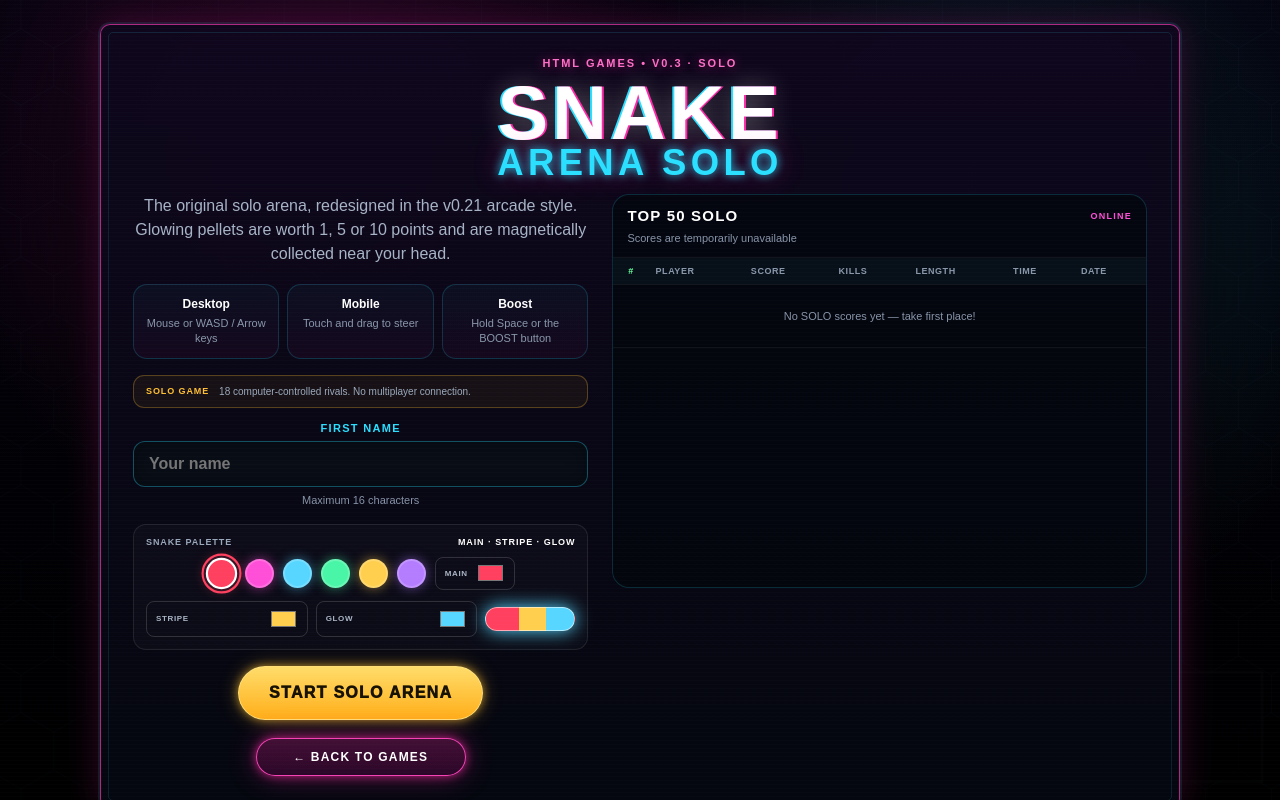
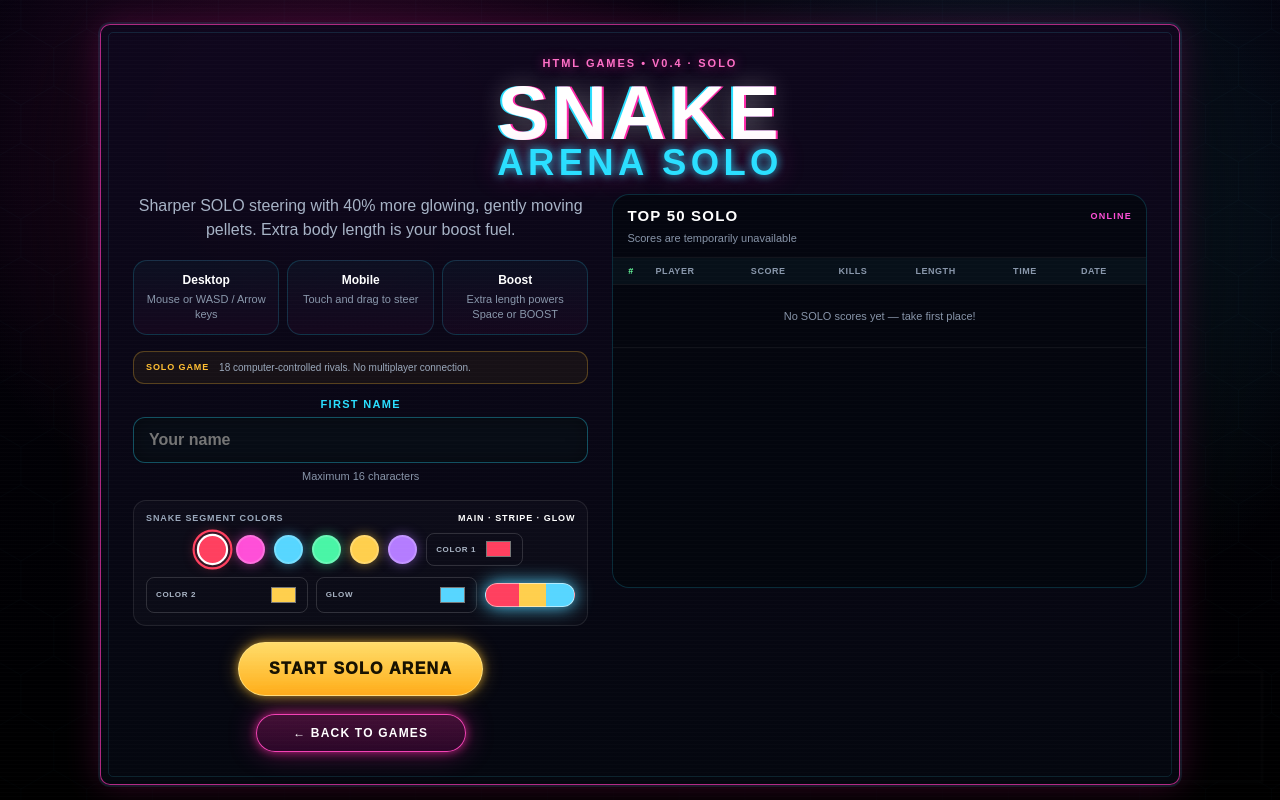
Before and after one commit to sokolum/html_games, a plain HTML site: page snake-arena-solo/index.html in a window 1280 px wide. Drawn offline with Linux system fonts and the light colour scheme; no server answers.

Commit message:
Update Snake Arena SOLO v0.4

```diff
--- a/snake-arena-solo/index.html
+++ b/snake-arena-solo/index.html
@@ -4,8 +4,8 @@
   <meta charset="UTF-8">
   <meta name="viewport" content="width=device-width, initial-scale=1, maximum-scale=1, user-scalable=no, viewport-fit=cover">
   <meta name="theme-color" content="#080313">
-  <title>Snake Arena SOLO v0.3</title>
-  <link rel="stylesheet" href="./style.css?v=0.3">
+  <title>Snake Arena SOLO v0.4</title>
+  <link rel="stylesheet" href="./style.css?v=0.4">
 </head>
 <body>
   <main id="app">
@@ -17,28 +17,31 @@
         <div class="hudBlock"><span class="label">Score</span><strong id="score">0</strong></div>
         <div class="hudBlock"><span class="label">Length</span><strong id="length">0</strong></div>
         <div class="hudBlock"><span class="label">Kills</span><strong id="kills">0</strong></div>
-        <div class="hudBlock boostHud"><span class="label">Boost</span><div class="boostBar"><span id="boostFill"></span></div></div>
+        <div class="hudBlock boostHud"><span class="label">Boost length</span><strong id="boostLength">0</strong><div class="boostBar"><span id="boostFill"></span></div></div>
       </section>
-      <ol id="leaders"></ol>
+      <div class="arenaIntel">
+        <canvas id="radar" class="radar" width="120" height="120" aria-label="Arena radar"></canvas>
+        <ol id="leaders"></ol>
+      </div>
     </section>
 
     <section id="menu" class="overlay">
       <div class="panel heroPanel arenaPanel">
-        <div class="eyebrow">HTML Games • v0.3 · SOLO</div>
+        <div class="eyebrow">HTML Games • v0.4 · SOLO</div>
         <h1>Snake <span>Arena SOLO</span></h1>
         <div class="menuGrid"><div class="menuMain">
-        <p class="intro">The original solo arena, redesigned in the v0.21 arcade style. Glowing pellets are worth 1, 5 or 10 points and are magnetically collected near your head.</p>
+        <p class="intro">Sharper SOLO steering with 40% more glowing, gently moving pellets. Extra body length is your boost fuel.</p>
         <div class="controls">
           <div><b>Desktop</b><span>Mouse or WASD / Arrow keys</span></div>
           <div><b>Mobile</b><span>Touch and drag to steer</span></div>
-          <div><b>Boost</b><span>Hold Space or the BOOST button</span></div>
+          <div><b>Boost</b><span>Extra length powers Space or BOOST</span></div>
         </div>
         <div class="soloRule"><b>SOLO GAME</b><span>18 computer-controlled rivals. No multiplayer connection.</span></div>
         <label class="nameField" for="firstName">First name</label>
         <input id="firstName" class="nameInput" maxlength="16" autocomplete="given-name" placeholder="Your name" aria-describedby="nameStatus">
         <div id="nameStatus" class="formStatus">Maximum 16 characters</div>
         <div class="colorSelector" aria-labelledby="snakeColorLabel">
-          <div class="colorSelectorHead"><span id="snakeColorLabel">Snake palette</span><span id="colorStatus">Main · Stripe · Glow</span></div>
+          <div class="colorSelectorHead"><span id="snakeColorLabel">Snake segment colors</span><span id="colorStatus">Color 1 · Color 2 · Glow</span></div>
           <div class="colorOptions">
             <button class="colorSwatch" type="button" data-color="#ff405f" aria-label="Red" style="--swatch:#ff405f"></button>
             <button class="colorSwatch" type="button" data-color="#ff4fd8" aria-label="Magenta" style="--swatch:#ff4fd8"></button>
@@ -46,10 +49,10 @@
             <button class="colorSwatch" type="button" data-color="#49f5a6" aria-label="Green" style="--swatch:#49f5a6"></button>
             <button class="colorSwatch" type="button" data-color="#ffcf4d" aria-label="Amber" style="--swatch:#ffcf4d"></button>
             <button class="colorSwatch" type="button" data-color="#b47cff" aria-label="Purple" style="--swatch:#b47cff"></button>
-            <label class="customColor">MAIN <input id="snakeColor" type="color" value="#ff405f" aria-label="Main snake color"></label>
+            <label class="customColor">COLOR 1 <input id="snakeColor" type="color" value="#ff405f" aria-label="First snake segment color"></label>
           </div>
           <div class="paletteExtras">
-            <label class="paletteColor">STRIPE <input id="snakeStripeColor" type="color" value="#ffcf4d" aria-label="Snake stripe color"></label>
+            <label class="paletteColor">COLOR 2 <input id="snakeStripeColor" type="color" value="#ffcf4d" aria-label="Second snake segment color"></label>
             <label class="paletteColor">GLOW <input id="snakeGlowColor" type="color" value="#57d6ff" aria-label="Snake glow color"></label>
             <span id="palettePreview" class="palettePreview" aria-label="Selected snake palette"></span>
           </div>
@@ -88,6 +91,6 @@
     <button id="boostBtn" class="boostButton hidden" aria-label="Boost">BOOST</button>
     <div id="rotateHint" class="rotateHint hidden">Rotate your device to landscape</div>
   </main>
-  <script src="./game.js?v=0.3"></script>
+  <script src="./game.js?v=0.4"></script>
 </body>
 </html>
```
